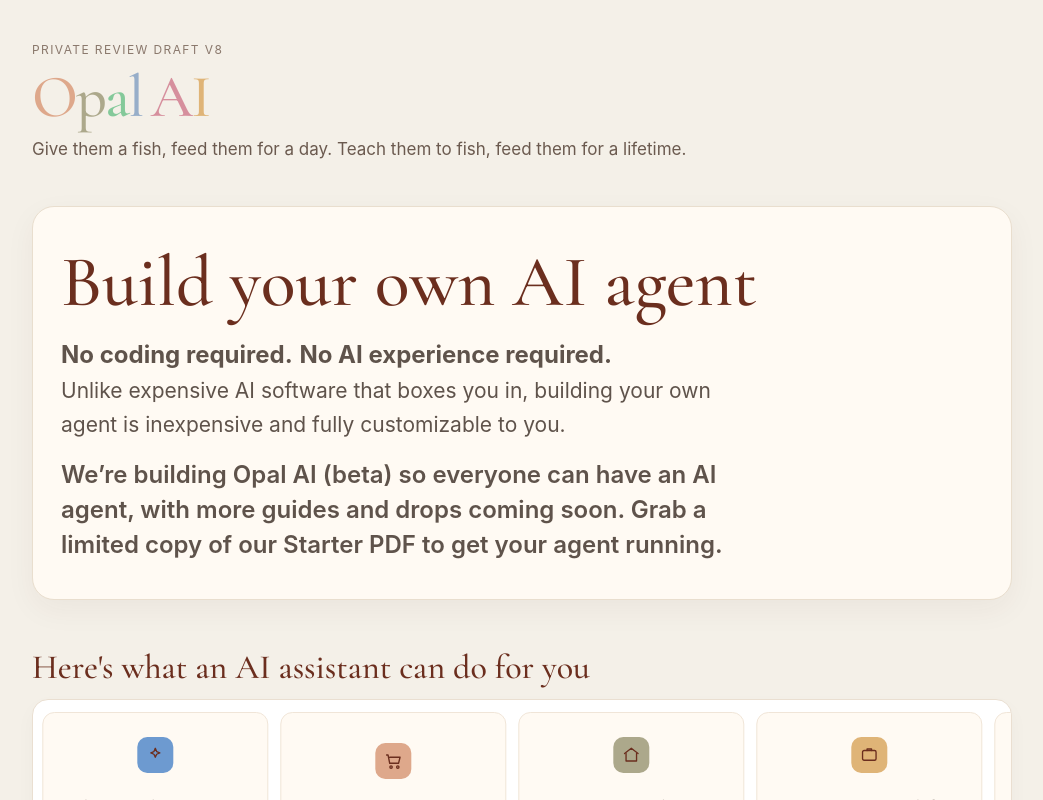
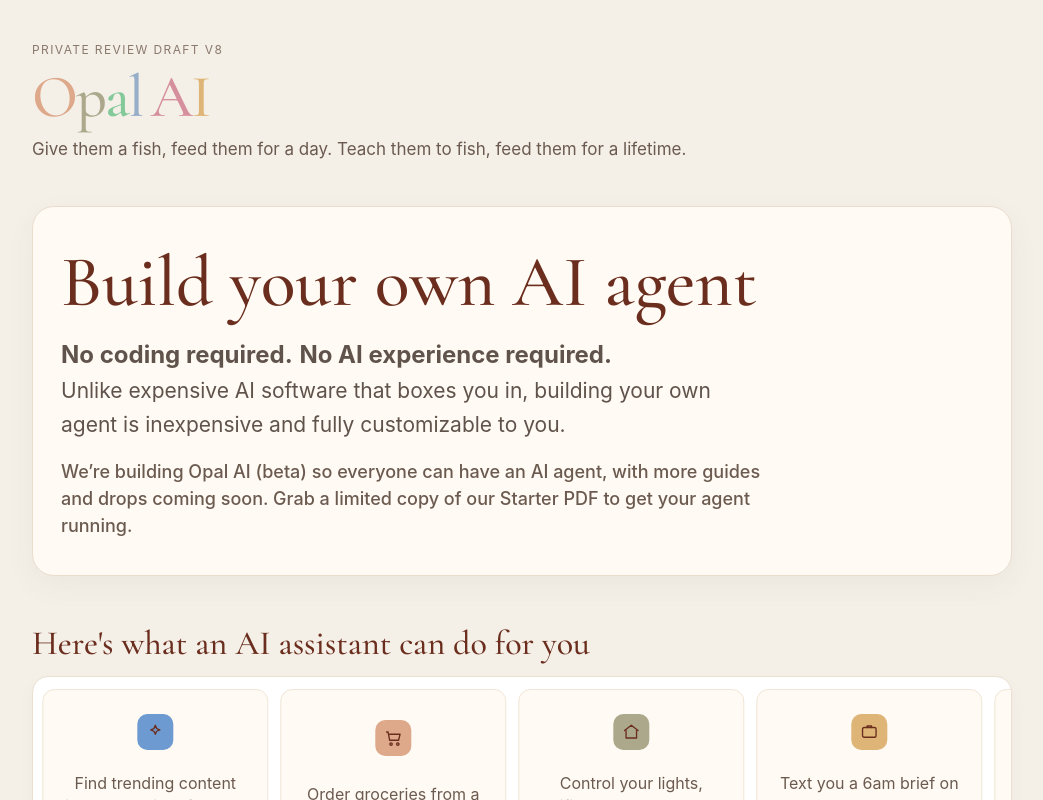
Before and after one commit to opal-the-bot/agent-inbox-mvp, a Next.js app: page /review/opal-ela-7xk9m2/landing in a window 1280 px wide. Shown: the top 800 px of the page, without its empty margins (118-1161 px from the left). Built offline with nearby package versions, Linux system fonts and the light colour scheme.

Commit message:
Reduce beta paragraph emphasis, shift to brown tone, and widen hero text container

```diff
--- a/app/review/opal-ela-7xk9m2/landing/page.tsx
+++ b/app/review/opal-ela-7xk9m2/landing/page.tsx
@@ -105,7 +105,7 @@ export default function PrivateDraftLandingPage() {
               <span style={{ fontSize: 21 }}>Unlike expensive AI software that boxes you in, building your own agent is inexpensive and fully customizable to you.</span>
             </p>
 
-            <p style={{ margin: '16px 0 0', color: '#5f534b', fontSize: 24, lineHeight: 1.45, fontWeight: 600 }}>
+            <p style={{ margin: '16px 0 0', color: '#6b5a4f', fontSize: 18, lineHeight: 1.5, fontWeight: 500 }}>
               We’re building Opal AI (beta) so everyone can have an AI agent, with more guides and drops coming soon. Grab a limited copy of our Starter PDF to get your agent running.
             </p>
           </div>
```
